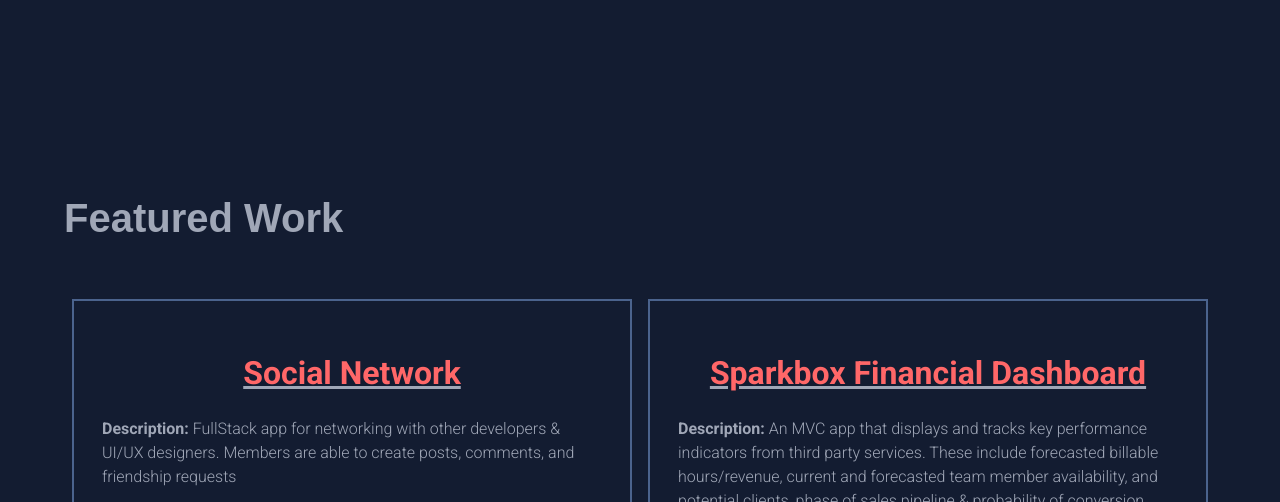
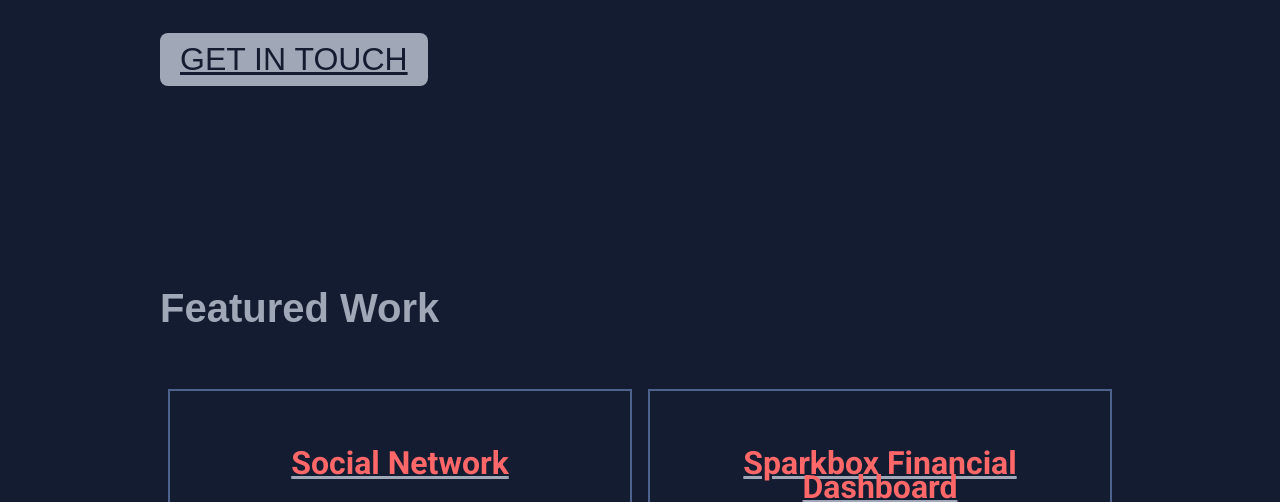
Before and after one commit to lahernandezb/Portfolio-gatsby, a Gatsby site: page / in a window 1280 px wide. Shown: the part 749-1251 px from the top of the page. Built offline with nearby package versions, Linux system fonts and the light colour scheme; Gatsby itself is replaced by a stand-in of ours; a web font is replaced by a local one.

Commit message:
refactor: remove div wrapper, use main el

```diff
--- a/src/assets/styles/objects/_main-content-wrapper.scss
+++ b/src/assets/styles/objects/_main-content-wrapper.scss
@@ -3,4 +3,8 @@
   padding: 4.5rem 0 0 0;
   margin: 0 auto;
   width: 90%;
+
+  @media (min-width: 43rem) {
+    width: 75%;
+  }
 }
--- a/src/components/layout.js
+++ b/src/components/layout.js
@@ -26,7 +26,7 @@ const Layout = ({ children }) => {
   return (
     <>
       <Header siteTitle={data.site.siteMetadata.title} />
-      <main>{children}</main>
+      <main className="main-content-wrapper">{children}</main>
       <footer>
         © {new Date().getFullYear()}, Designed by{" "}
         <a className="footer__credit" href="https://www.behance.net/alanaee">
--- a/src/pages/index.js
+++ b/src/pages/index.js
@@ -10,12 +10,10 @@ import Jobs from "../components/jobs"
 const IndexPage = () => (
   <Layout>
     <SEO title="Home" />
-    <div className="main-content-wrapper">
-      <Intro />
-      <ProjectsContainer />
-      <About />
-      <Jobs />
-    </div>
+    <Intro />
+    <ProjectsContainer />
+    <About />
+    <Jobs />
   </Layout>
 )
 
```
